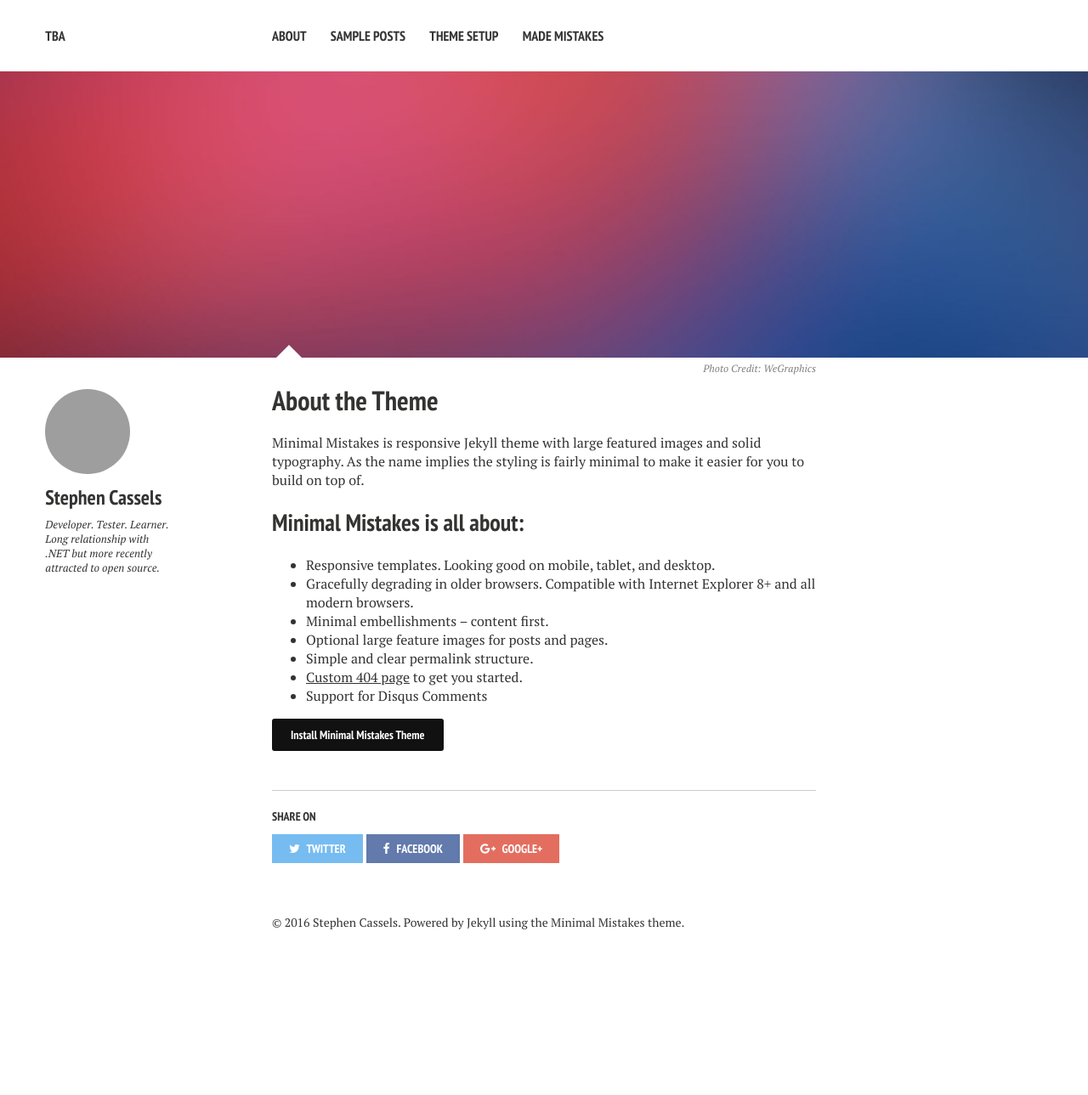
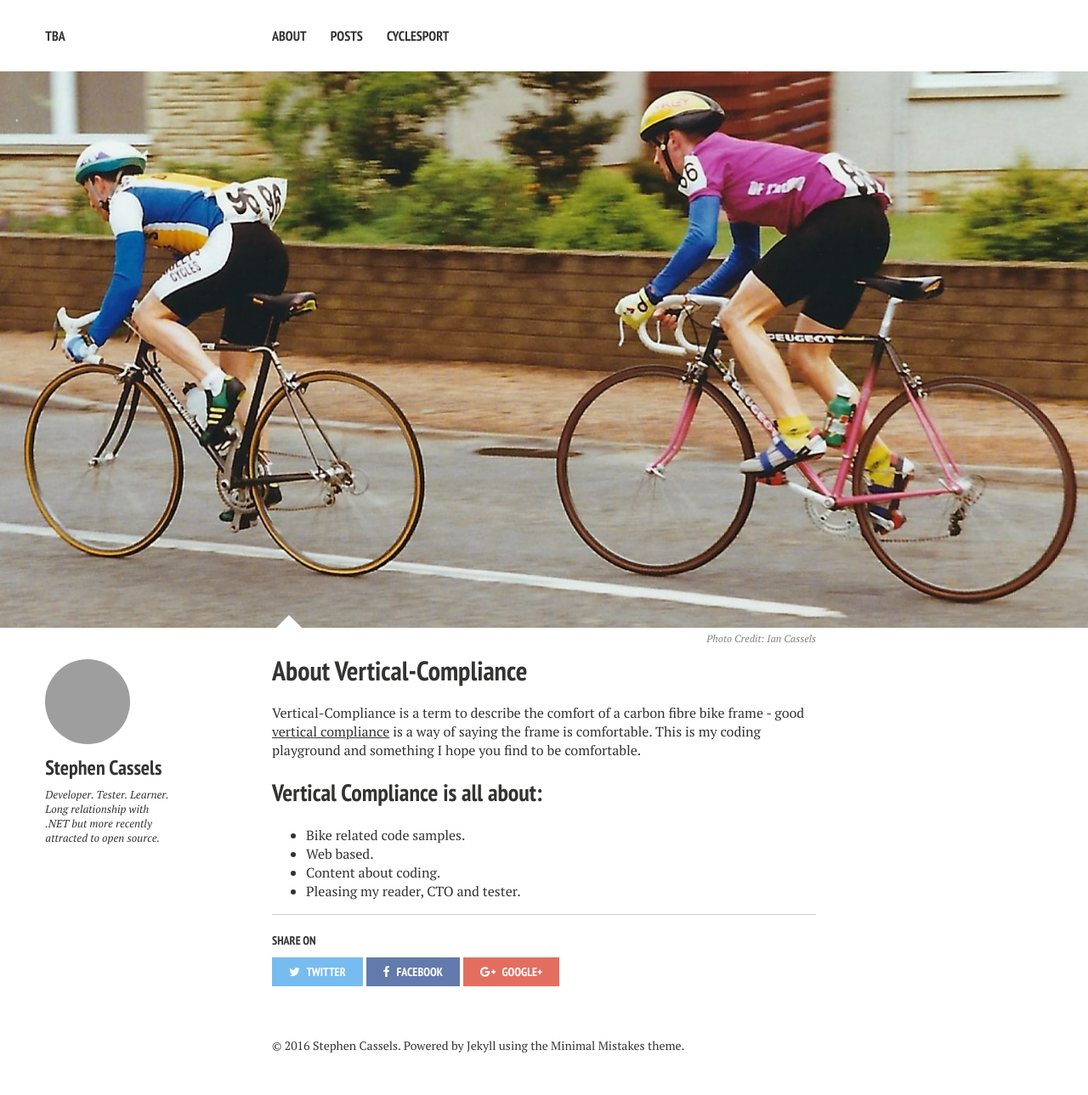
Before and after one commit to Steve-O-Cassels/steve-o-cassels.github.io, a Jekyll site: the page built from about/index.md, in a window 1280 px wide. Shown: the whole page at 85% size. Built offline with Jekyll 4.4.1, drawn with Linux system fonts in a browser that asks for light colours; nearby versions of some CDN libraries; before the commit the page ends 1144 px from its top, so only the background shows below that; grey boxes are pictures that could not be loaded.

Commit message:
add images and refactor posts

```diff
--- a/about/index.md
+++ b/about/index.md
@@ -1,25 +1,19 @@
 ---
 layout: page
-title: About the Theme
-tags: [about, Jekyll, theme, responsive]
-modified: 2014-08-08T20:53:07.573882-04:00
-comments: true
+title: About Vertical-Compliance
+tags: [about, me, responsive]
+modified: 2016-02-22T20:04:46
+comments: false
 image:
-  feature: sample-image-2.jpg
-  credit: WeGraphics
-  creditlink: http://wegraphics.net/downloads/free-ultimate-blurred-background-pack/
+  feature: tour-of-the-kingdom.jpg
+  credit: Ian Cassels
 ---
 
-Minimal Mistakes is responsive Jekyll theme with large featured images and solid typography. As the name implies the styling is fairly minimal to make it easier for you to build on top of.
+Vertical-Compliance is a term to describe the comfort of a carbon fibre bike frame - good [vertical compliance](https://www.google.co.uk/webhp?hl=en#hl=en&q=vertical+compliance) is a way of saying the frame is comfortable.  This is my coding playground and something I hope you find to be comfortable.
 
-## Minimal Mistakes is all about:
+## Vertical Compliance is all about:
 
-* Responsive templates. Looking good on mobile, tablet, and desktop.
-* Gracefully degrading in older browsers. Compatible with Internet Explorer 8+ and all modern browsers.
-* Minimal embellishments -- content first.
-* Optional large feature images for posts and pages.
-* Simple and clear permalink structure.
-* [Custom 404 page](http://mmistakes.github.io/minimal-mistakes/404.html) to get you started.
-* Support for Disqus Comments
-
-<a markdown="0" href="{{ site.url }}/theme-setup" class="btn">Install Minimal Mistakes Theme</a>
+* Bike related code samples.
+* Web based.
+* Content about coding.
+* Pleasing my reader, CTO and tester.
```
Also changed, not shown: _data/navigation.yml (+3 -6 lines), _posts/2016-01-10-gear-size-table.md (+3 -0 lines), theme-setup/index.md (deleted, +0 -331 lines), images/kellogs-tour-of-britain.jpg (added), images/tour-of-the-kingdom-ii.jpg (added), images/tour-of-the-kingdom.jpg (added).
